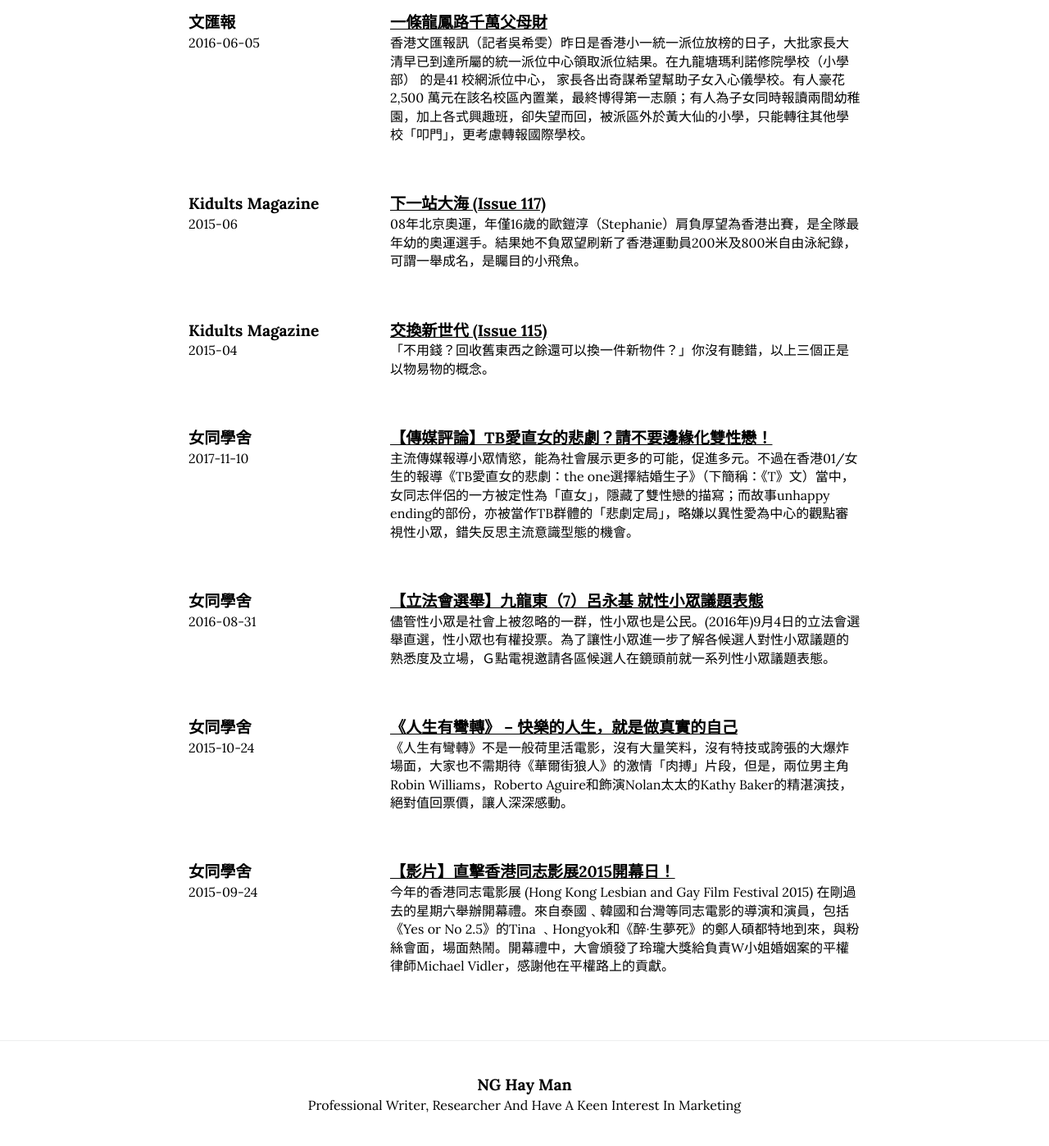
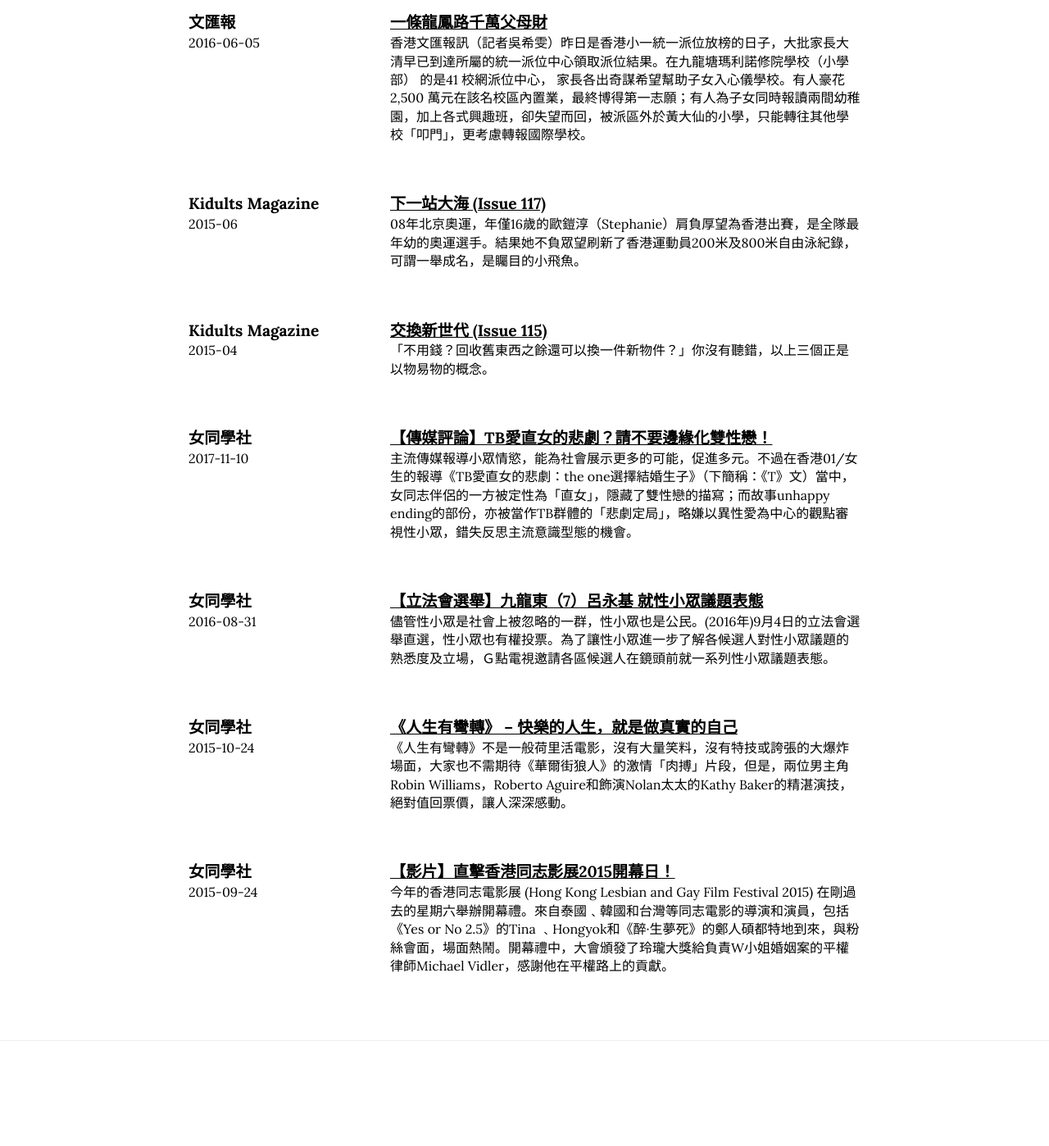
Before and after one commit to nghayman/nghayman.github.io, a Jekyll site: the page built from index.html, in a window 1280 px wide and 1400 px high, scrolled down 2850 px. Shown: the whole window at 82% size. Built offline with Jekyll 4.4.1, drawn with Linux system fonts in a browser that asks for light colours; after the commit the page ends 4200 px from its top, so only the background shows below that.

Commit message:
bug fix
name correction

```diff
--- a/_data/portfolio.yml
+++ b/_data/portfolio.yml
@@ -84,24 +84,24 @@
 
 -   title: 【傳媒評論】TB愛直女的悲劇？請不要邊緣化雙性戀！
     link: http://gdottv.com/main/archives/20006
-    where: 女同學舍
+    where: 女同學社
     period: 2017-11-10
     description: 主流傳媒報導小眾情慾，能為社會展示更多的可能，促進多元。不過在香港01/女生的報導《TB愛直女的悲劇：the one選擇結婚生子》（下簡稱：《T》文）當中，女同志伴侶的一方被定性為「直女」，隱藏了雙性戀的描寫；而故事unhappy ending的部份，亦被當作TB群體的「悲劇定局」，略嫌以異性愛為中心的觀點審視性小眾，錯失反思主流意識型態的機會。
 
 -   title: 【立法會選舉】九龍東（7）呂永基 就性小眾議題表態
     link: http://gdottv.com/main/archives/16829
-    where: 女同學舍
+    where: 女同學社
     period: 2016-08-31
     description: 儘管性小眾是社會上被忽略的一群，性小眾也是公民。(2016年)9月4日的立法會選舉直選，性小眾也有權投票。為了讓性小眾進一步了解各候選人對性小眾議題的熟悉度及立場，Ｇ點電視邀請各區候選人在鏡頭前就一系列性小眾議題表態。
 
 -   title: 《人生有彎轉》 – 快樂的人生，就是做真實的自己
     link: http://gdottv.com/main/archives/9206
-    where: 女同學舍
+    where: 女同學社
     period: 2015-10-24
     description: 《人生有彎轉》不是一般荷里活電影，沒有大量笑料，沒有特技或誇張的大爆炸場面，大家也不需期待《華爾街狼人》的激情「肉搏」片段，但是，兩位男主角Robin Williams，Roberto Aguire和飾演Nolan太太的Kathy Baker的精湛演技，絕對值回票價，讓人深深感動。
 
 -   title: 【影片】直擊香港同志影展2015開幕日！
     link: http://gdottv.com/main/archives/8287
-    where: 女同學舍
+    where: 女同學社
     period: 2015-09-24
     description: 今年的香港同志電影展 (Hong Kong Lesbian and Gay Film Festival 2015) 在剛過去的星期六舉辦開幕禮。來自泰國﹑韓國和台灣等同志電影的導演和演員，包括《Yes or No 2.5》的Tina ﹑Hongyok和《醉·生夢死》的鄭人碩都特地到來，與粉絲會面，場面熱鬧。開幕禮中，大會頒發了玲瓏大獎給負責W小姐婚姻案的平權律師Michael Vidler，感謝他在平權路上的貢獻。
--- a/_includes/footer.html
+++ b/_includes/footer.html
@@ -1,4 +1,4 @@
 <footer class="footer">
-    <p class="footer__title">{{ site.name }}</p>
-    <p class="footer__subtitle">{{ site.job }}</p>
+    <!--<p class="footer__title">{{ site.name }}</p>-->
+    <!--<p class="footer__subtitle">{{ site.job }}</p>-->
 </footer>
```
Also changed, not shown: 1 other file.
